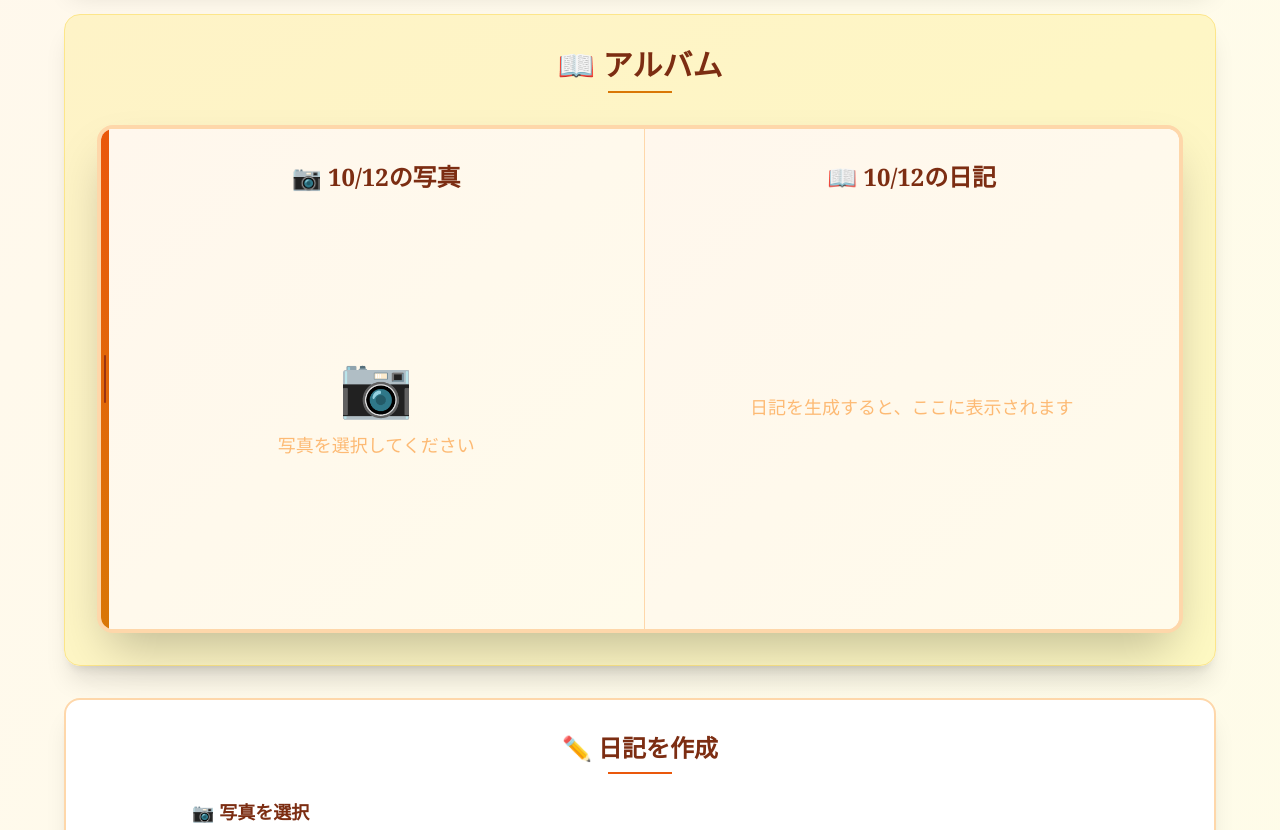
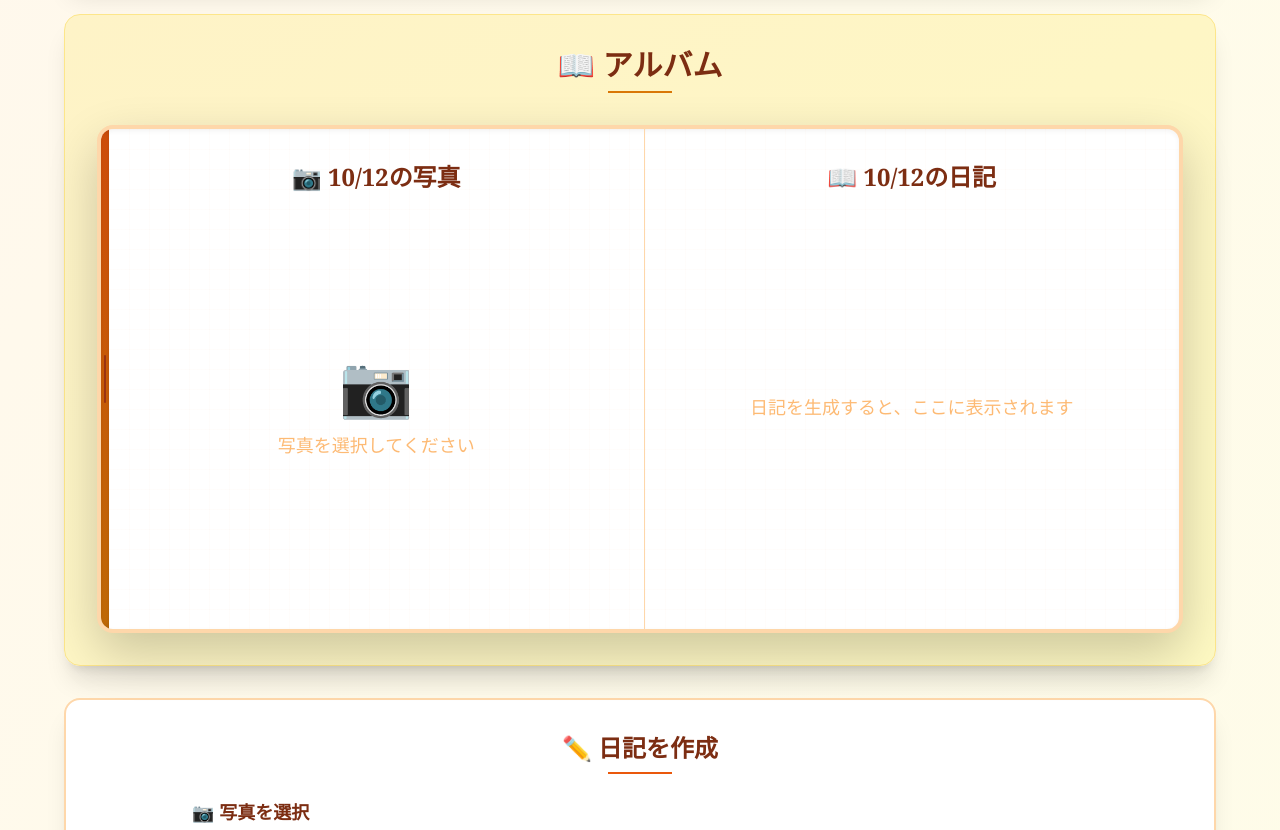
Before and after one commit to jphacks/hs_2501, a React (Vite) app in the folder cursor_pre/frontend/: page / in a window 1280 px wide. Shown: the part 720-1550 px from the top of the page. Built offline with nearby package versions, Linux system fonts and the light colour scheme.

Commit message:
Update App.tsx

```diff
--- a/cursor_pre/frontend/src/App.tsx
+++ b/cursor_pre/frontend/src/App.tsx
@@ -66,6 +66,20 @@
 
       loadDiaryForDate(value);
     }
+  };
+
+  // 前の日付に移動
+  const goToPreviousDay = () => {
+    const previousDay = new Date(selectedDate);
+    previousDay.setDate(previousDay.getDate() - 1);
+    handleDateChange(previousDay);
+  };
+
+  // 次の日付に移動
+  const goToNextDay = () => {
+    const nextDay = new Date(selectedDate);
+    nextDay.setDate(nextDay.getDate() + 1);
+    handleDateChange(nextDay);
   };
 
   // 画像選択ハンドラ
@@ -246,16 +260,40 @@
             <div className="w-16 h-0.5 bg-amber-600 mx-auto"></div>
           </div>
 
-          {/* 開いた本のデザイン */}
-          <div className="bg-white rounded-2xl shadow-2xl overflow-hidden border-4 border-orange-200">
-            <div className="flex min-h-[500px]">
-              {/* 本の背表紙部分（中央） */}
-              <div className="w-2 bg-gradient-to-b from-orange-600 to-amber-600 flex items-center justify-center">
-                <div className="w-0.5 h-12 bg-orange-800 rounded-full"></div>
+          {/* アルバム本体とページめくりボタン */}
+          <div className="relative">
+            {/* 左ページめくりエリア */}
+            <button
+              onClick={goToPreviousDay}
+              className="absolute left-0 top-0 bottom-0 w-16 z-10 flex items-center justify-center group hover:bg-orange-200 hover:bg-opacity-30 transition-all duration-200 rounded-l-2xl"
+              title="前の日"
+            >
+              <div className="text-orange-600 opacity-0 group-hover:opacity-100 transition-opacity duration-200 text-3xl">
+                ◀
               </div>
+            </button>
 
-              {/* 左ページ - 写真のみ */}
-              <div className="flex-1 p-8 border-r border-orange-200 bg-gradient-to-br from-orange-50 to-amber-50">
+            {/* 右ページめくりエリア */}
+            <button
+              onClick={goToNextDay}
+              className="absolute right-0 top-0 bottom-0 w-16 z-10 flex items-center justify-center group hover:bg-orange-200 hover:bg-opacity-30 transition-all duration-200 rounded-r-2xl"
+              title="次の日"
+            >
+              <div className="text-orange-600 opacity-0 group-hover:opacity-100 transition-opacity duration-200 text-3xl">
+                ▶
+              </div>
+            </button>
+
+            {/* 開いた本のデザイン */}
+            <div className="bg-white rounded-2xl shadow-2xl overflow-hidden border-4 border-orange-200 relative" style={{ boxShadow: '0 20px 50px rgba(0,0,0,0.2), inset 0 2px 5px rgba(0,0,0,0.05)' }}>
+              <div className="flex min-h-[500px]">
+                {/* 本の背表紙部分（中央） */}
+                <div className="w-2 bg-gradient-to-b from-orange-600 to-amber-600 flex items-center justify-center relative" style={{ boxShadow: 'inset 0 0 10px rgba(0,0,0,0.3)' }}>
+                  <div className="w-0.5 h-12 bg-orange-800 rounded-full"></div>
+                </div>
+
+                {/* 左ページ - 写真のみ */}
+                <div className="flex-1 p-8 border-r border-orange-200 bg-gradient-to-br from-orange-50 to-amber-50 relative" style={{ backgroundImage: 'linear-gradient(to right, rgba(251, 146, 60, 0.02) 1px, transparent 1px), linear-gradient(to bottom, rgba(251, 146, 60, 0.02) 1px, transparent 1px)', backgroundSize: '20px 20px' }}>
                 <div className="h-full flex flex-col">
                   <h3 className="text-2xl font-serif font-semibold text-orange-900 mb-6 text-center">
                     📷 {selectedDate.toLocaleDateString('ja-JP', { month: 'numeric', day: 'numeric' })}の写真
@@ -281,7 +319,7 @@
               </div>
 
               {/* 右ページ - 日記のみ */}
-              <div className="flex-1 p-8 bg-gradient-to-br from-orange-50 to-amber-50">
+              <div className="flex-1 p-8 bg-gradient-to-br from-orange-50 to-amber-50 relative" style={{ backgroundImage: 'linear-gradient(to right, rgba(251, 146, 60, 0.02) 1px, transparent 1px), linear-gradient(to bottom, rgba(251, 146, 60, 0.02) 1px, transparent 1px)', backgroundSize: '20px 20px' }}>
                 <div className="h-full flex flex-col">
                   <h3 className="text-2xl font-serif font-semibold text-orange-900 mb-6 text-center">
                     📖 {selectedDate.toLocaleDateString('ja-JP', { month: 'numeric', day: 'numeric' })}の日記
@@ -343,6 +381,7 @@
                 </div>
               </div>
             </div>
+          </div>
           </div>
         </div>
 
```
